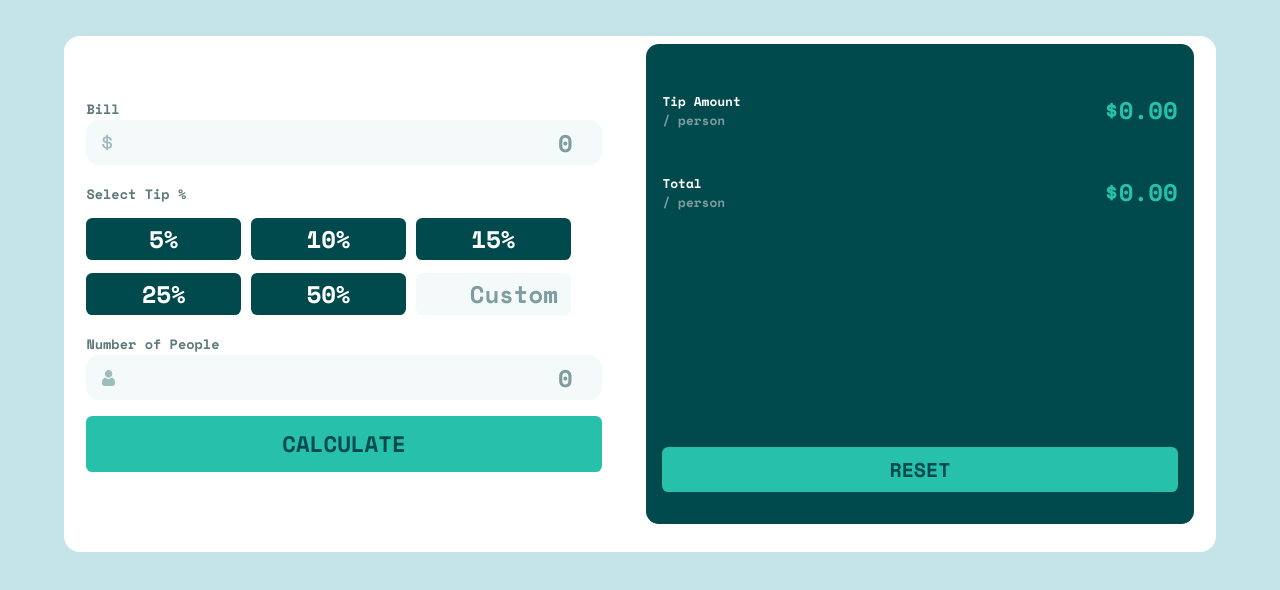
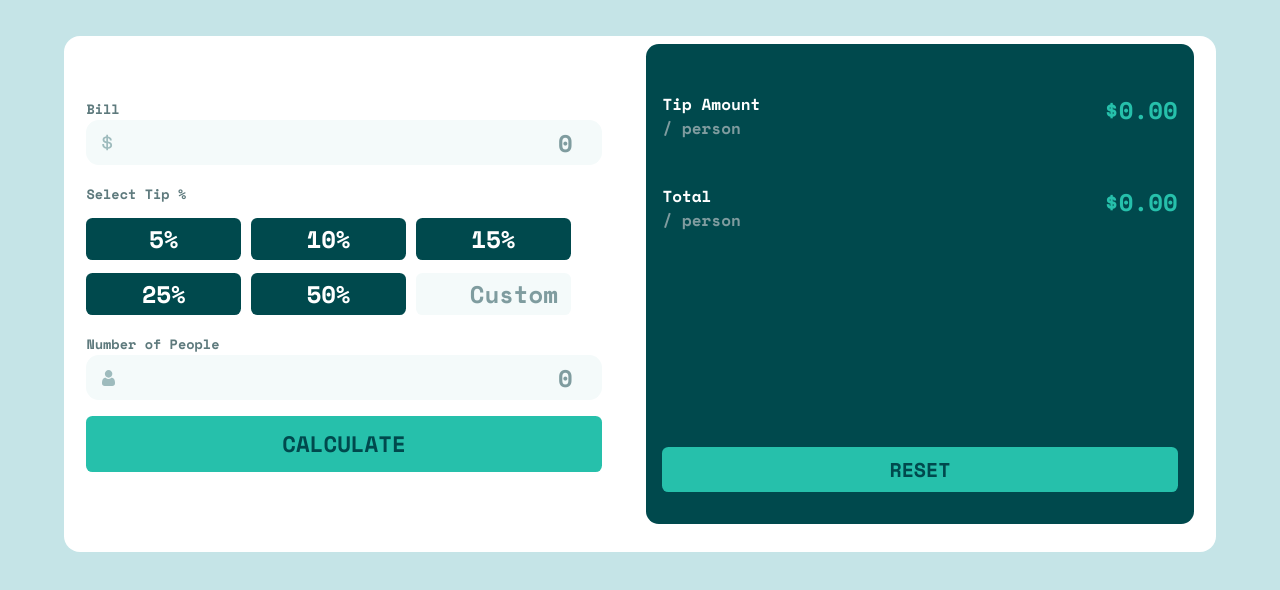
Before and after one commit to HelenGalo/Tip-Calculator, a plain HTML site: page index.html in a window 1280 px wide. Shown: the part 124-714 px from the top of the page. Drawn offline with nearby package versions, Linux system fonts and the light colour scheme.

Commit message:
modificaciones de la forma en sass

```diff
--- a/assets/sass/styles.scss
+++ b/assets/sass/styles.scss
@@ -249,6 +249,11 @@ body {
     &__box:last-child {
       margin-top: 2.75rem;
     }
+    &__box {
+      h3 {
+        font-size: 1rem;
+      }
+    }
   }
 }
 //Clases de  validacion
--- a/js/main.js
+++ b/js/main.js
@@ -139,6 +139,7 @@ resetBtn.addEventListener('click', (e) => {
 /*
   Validacion de Forma
 */
+
 function notZero(input) {
   let check = true;
 
```
Also changed, not shown: assets/css/styles.css, 1 other file.
